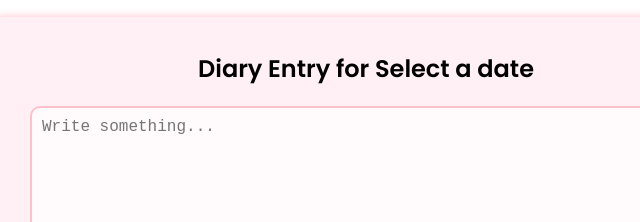
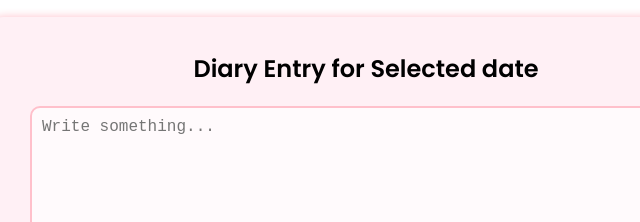
Before and after one commit to shivamkumar8009/diary, a plain HTML site: page index.html in a window 1280 px wide. Shown: the part 156-378 px from the top of the page, 274-914 px from the left. Drawn offline with Linux system fonts and the light colour scheme.

Commit message:
Update index.html

```diff
--- a/index.html
+++ b/index.html
@@ -22,7 +22,7 @@
       </div>
 
       <div class="entry-form">
-        <h2>Diary Entry for <span id="selected-date">Select a date</span></h2>
+        <h2>Diary Entry for <span id="selected-date">Selected  date</span></h2>
         <textarea id="diary-text" placeholder="Write something..."></textarea>
         <button onclick="saveEntry()">Save</button>
         <button onclick="editEntry()">Edit</button>
```
